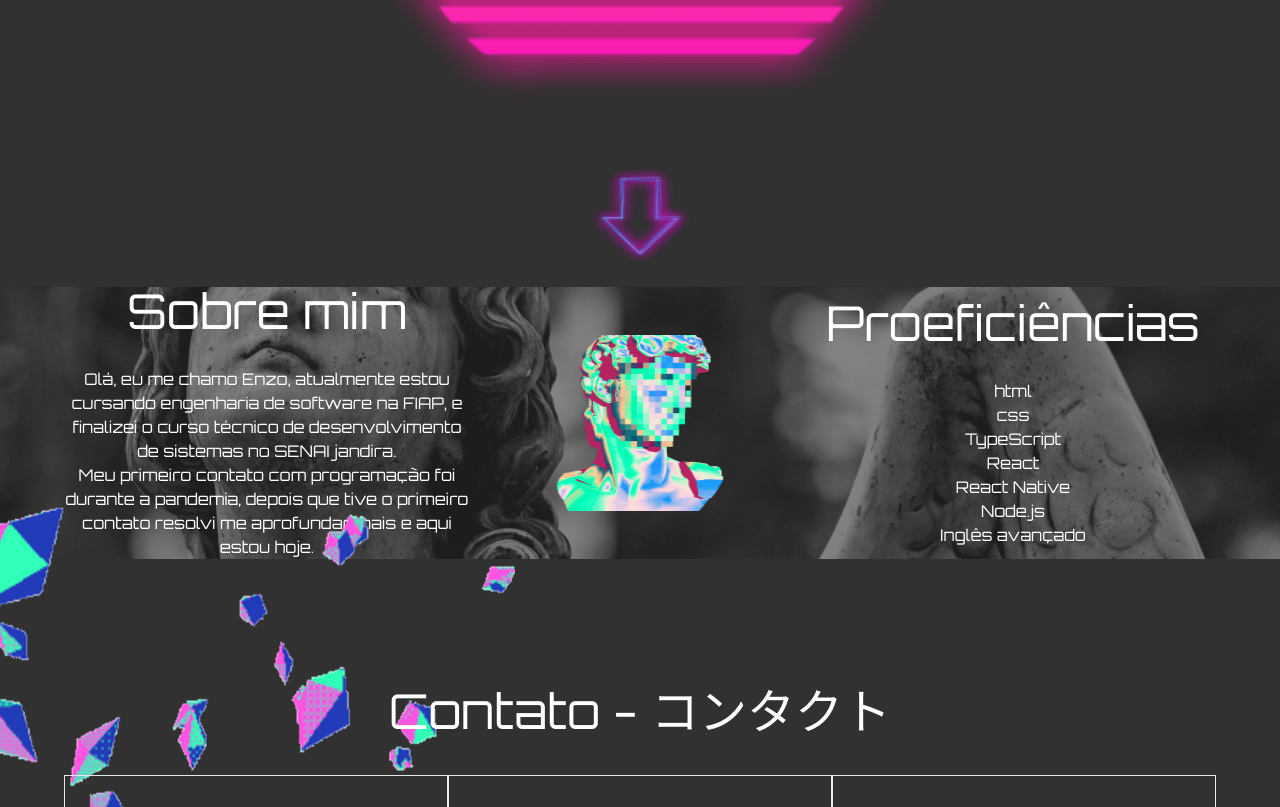
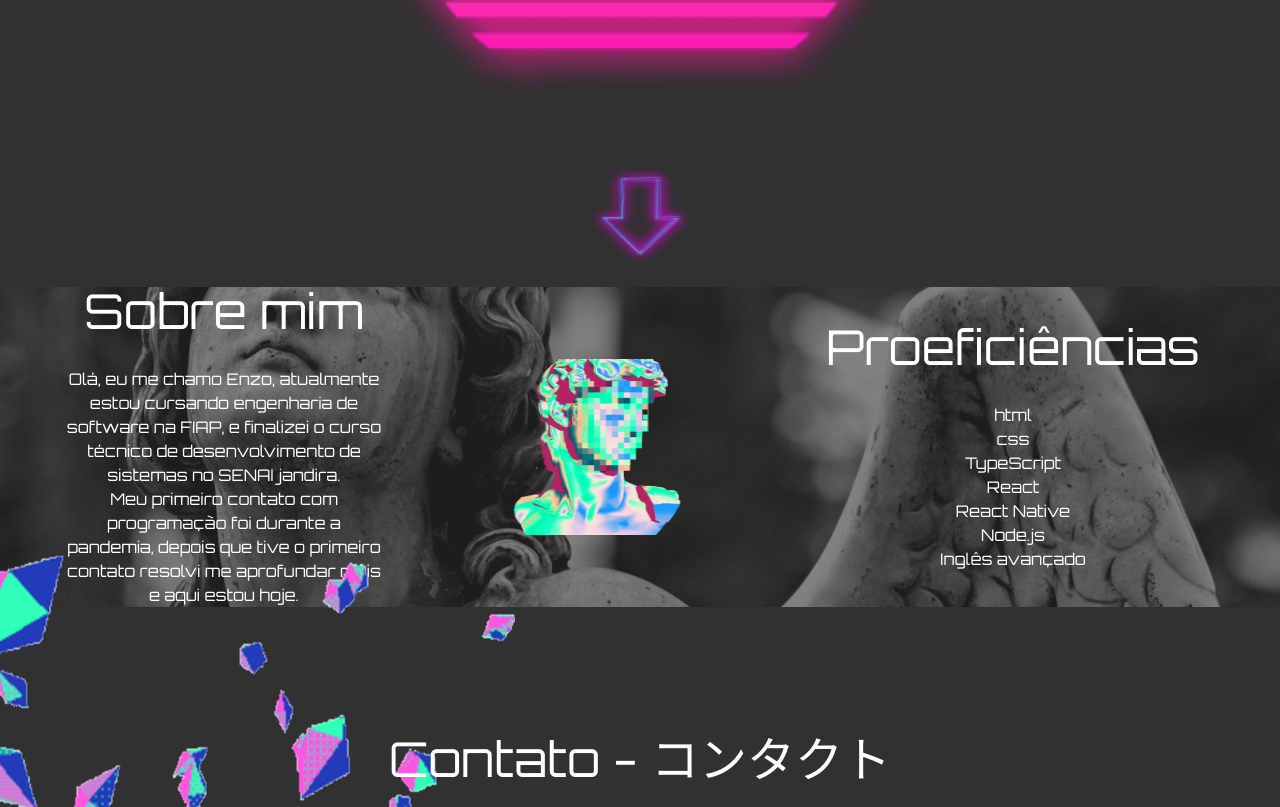
Before and after one commit to EnzoDPrado/portf-lio, a React (Create React App) app: page / in a window 1280 px wide. Shown: the part 513-1320 px from the top of the page. Built offline with nearby package versions, Linux system fonts and the light colour scheme; what @designbycode/tailwindcss-text-glitch would draw is missing.

Commit message:
turning more responsiver

```diff
--- a/src/pages/App.tsx
+++ b/src/pages/App.tsx
@@ -63,7 +63,7 @@ function App() {
         className="w-screen h-screen flex flex-col justify-center items-center"
       >
         <div className="flex h-screen justify-center items-center">
-          <img src={sun} alt="" className="absolute h-[600px] w-[750px]" />
+          <img src={sun} alt="" className="absolute  " />
           <h1 className="z-10 text-white text-8xl font-orbitron text-glitch">
             Enzo D. Prado
           </h1>
@@ -77,7 +77,7 @@ function App() {
 
       <section ref={aboutRef} className="w-screen h-screen flex flex-col">
         <div className="w-screen h-[380px] bg-angel bg-cover flex items-center justify-between">
-          <div className="w-[470px] pl-16">
+          <div className="max-w-96 pl-16">
             <h1 className="text-5xl font-orbitron text-white text-center hover:text-glitch">
               Sobre mim
             </h1>
@@ -123,9 +123,9 @@ function App() {
           </div>
         </div>
 
-        <div className="flex flex-col justify-center items-center pt-32">
+        <div className="flex flex-col justify-center items-center pt-32 h-auto">
           <div className="w-screen items-start justify-start z-0 relative">
-            <img src={effects} alt="" className="absolute top-[-180px]" />
+            <img src={effects} alt="" className="absolute top-[-180px] " />
           </div>
           <p className="text-5xl font-orbitron text-white text-center hover:text-glitch z-10">
             Contato - コンタクト
```
